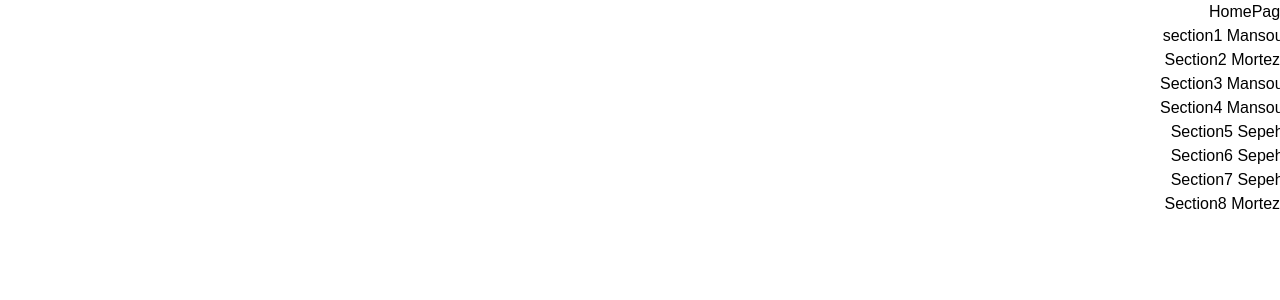
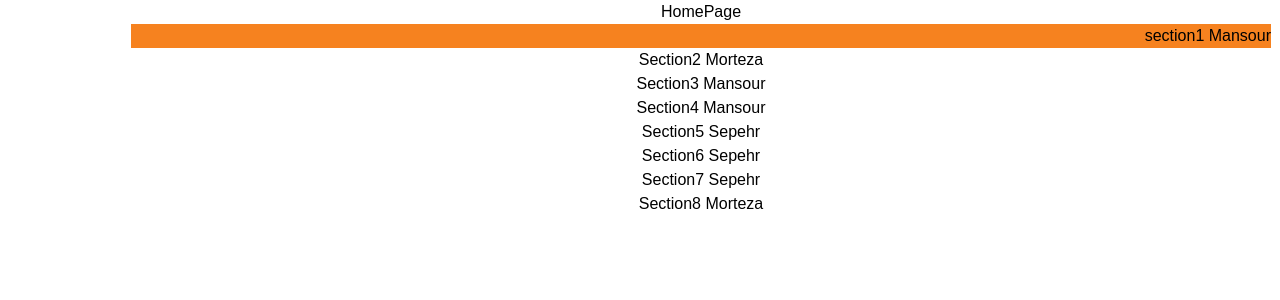
Before and after one commit to Mansour-VN/DianHamrah, a Next.js app: page /HomePage in a window 1280 px wide. Shown: the top 300 px of the page. Built offline with nearby package versions, Linux system fonts and the light colour scheme.

Commit message:
refactor : refactor taillwind.config

```diff
--- a/src/pages/HomePage/Section1.tsx
+++ b/src/pages/HomePage/Section1.tsx
@@ -1,6 +1,8 @@
 const section1 = () => {
   return (
-    <div className="container">section1 Mansour</div>
+    <div className="container  bg-official">
+      <div>section1 Mansour</div>
+      </div>
   )
 }
 
--- a/src/pages/HomePage/index.tsx
+++ b/src/pages/HomePage/index.tsx
@@ -9,7 +9,7 @@ import Section7 from "@/pages/HomePage/Section7";
 
 const HomePage = () => {
   return (
-    <div className="container mx-auto flex-col ">
+    <div className="flex flex-col items-center">
       HomePage
         <Section1/>
         <Section2/>
--- a/tailwind.config.js
+++ b/tailwind.config.js
@@ -9,7 +9,11 @@ module.exports = {
         "./src/**/*.{js,ts,jsx,tsx}",
     ],
     theme: {
-        extend: {},
+        extend: {
+            colors: {
+                "official": "#f6821f",
+            },
+        },
         screens: {
             'sm': '576px',
             // => @media (min-width: 576px) { ... }
@@ -20,9 +24,7 @@ module.exports = {
             'lg': '1140px',
             // => @media (min-width: 1140px) { ... }
         },
-        colors: {
-            "official": "#f6821f",
-        },
+
         fontFamily: {
             sans: ['Graphik', 'sans-serif'],
             serif: ['Merriweather', 'serif'],
```
